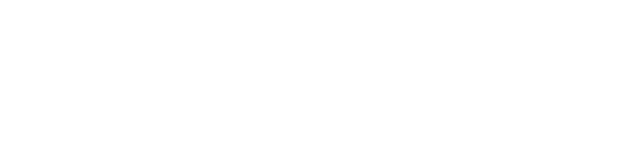
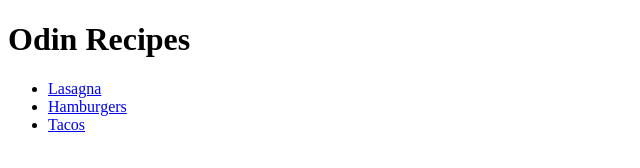
Before and after one commit to grythrysoe/odin-recipes, a plain HTML site: page index.html in a window 1280 px wide. Shown: the whole page, without its empty margins (0-640 px from the left). Drawn offline with Linux system fonts and the light colour scheme.

Commit message:
create links to recipe

```diff
--- a/index.html
+++ b/index.html
@@ -4,4 +4,15 @@
         <meta charset="UTF-8">
         <title>Recipes</title>
     </head>
+
+    <body>
+        <!-- Create heading -->
+         <h1>Odin Recipes</h1>
+        <!-- Create link to recipes -->
+         <ul>
+            <li><a href="recipes/lasagna.html" target="_blank" rel="noopener noreferrer">Lasagna</a></li>
+            <li><a href="recipes/hamburgers.html" target="_blank" rel="noopener noreferrer">Hamburgers</a></li>
+            <li><a href="recipes/tacos.html" target="_blank" rel="noopener noreferrer">Tacos</a></li>
+         </ul>
+    </body>
 </html>
```
